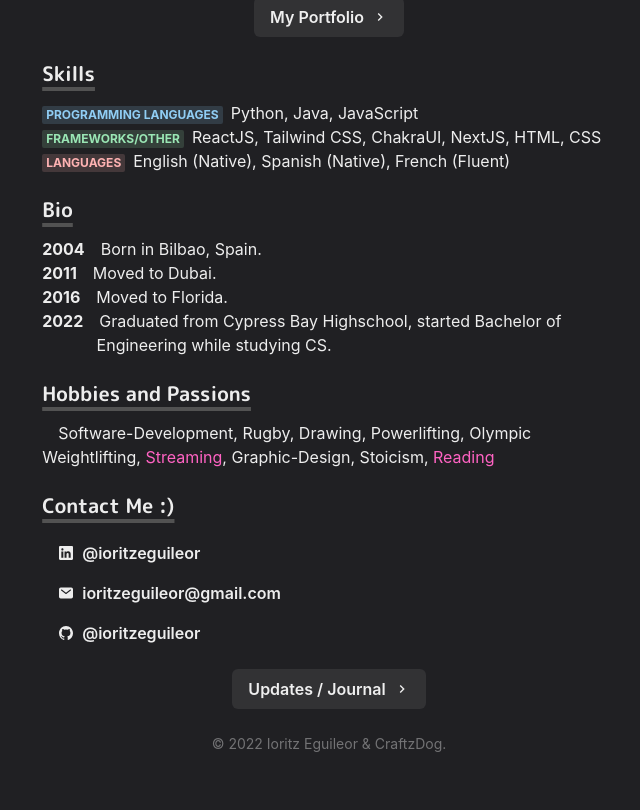
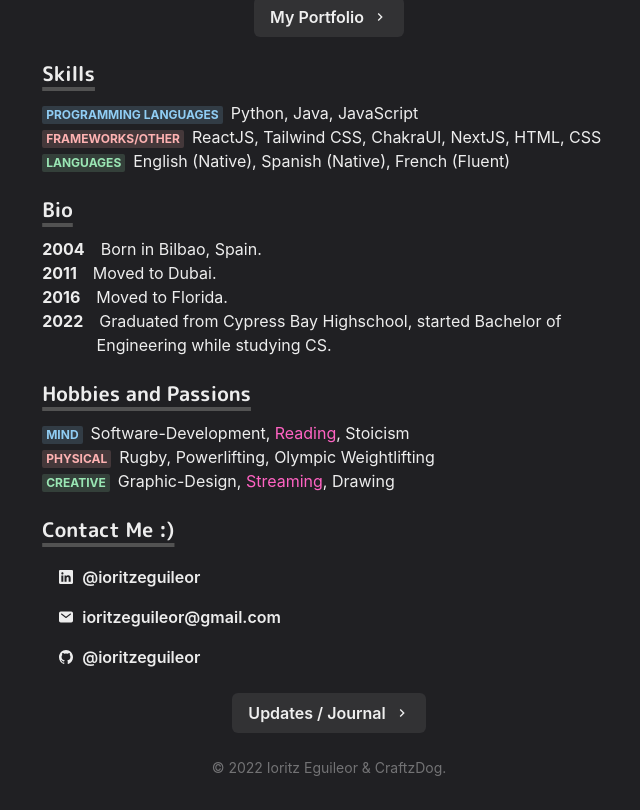
Before and after one commit to ioritzeguileor/ioritzeguileorcv, a Next.js app: page / in a window 1280 px wide. Shown: the part 774-1584 px from the top of the page, without its empty margins (311-951 px from the left). Before the commit the page ends 1560 px from the top, so only its background shows below. Built offline with nearby package versions, Linux system fonts and the light colour scheme.

Commit message:
updated index.js
hobbies and passions now categorized

```diff
--- a/pages/index.js
+++ b/pages/index.js
@@ -98,10 +98,10 @@ const Home = () => (
         <span>Python, Java, JavaScript</span>
         </Box>
         <Box>
-        <Meta color="green">Frameworks/Other</Meta>
+        <Meta color="red">Frameworks/Other</Meta>
         <span>ReactJS, Tailwind CSS, ChakraUI, NextJS, HTML, CSS</span>
         </Box>
-        <Meta color="red">Languages</Meta>
+        <Meta color="green">Languages</Meta>
         <span>English (Native), Spanish (Native), French (Fluent)</span>
       </Section>
       <Section delay={0.2}>
@@ -130,8 +130,19 @@ const Home = () => (
         <Heading as="h3" variant="section-title">
           Hobbies and Passions
         </Heading>
+        <Box>
+          <Meta color="blue">Mind</Meta>
+          <span>Software-Development, {''}<Link href="https://www.goodreads.com/user/show/90688924-ioritz-eguileor" target="_blank">Reading</Link>, Stoicism</span>
+        </Box>
+        <Box>
+          <Meta color="red">Physical</Meta>
+          <span>Rugby, Powerlifting, Olympic Weightlifting</span>
+        </Box>
+        <Box>
+          <Meta color="green">Creative</Meta>
+          <span>Graphic-Design, {''}<Link href="https://twitch.tv/crazybuggz" target="_blank">Streaming</Link>, Drawing</span>
+        </Box>
         <p>
-        &emsp;Software-Development, Rugby, Drawing, Powerlifting, Olympic Weightlifting, {''}<Link href="https://twitch.tv/crazybuggz" target="_blank">Streaming</Link>, Graphic-Design, Stoicism, {''}<Link href="https://www.goodreads.com/user/show/90688924-ioritz-eguileor" target="_blank">Reading</Link>
         </p>
       </Section>
 
```
